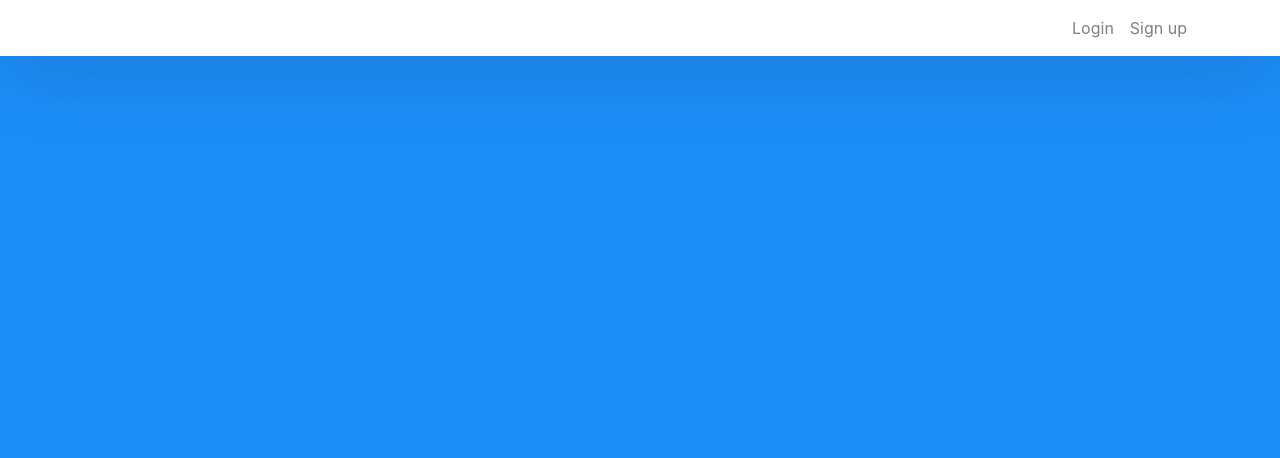
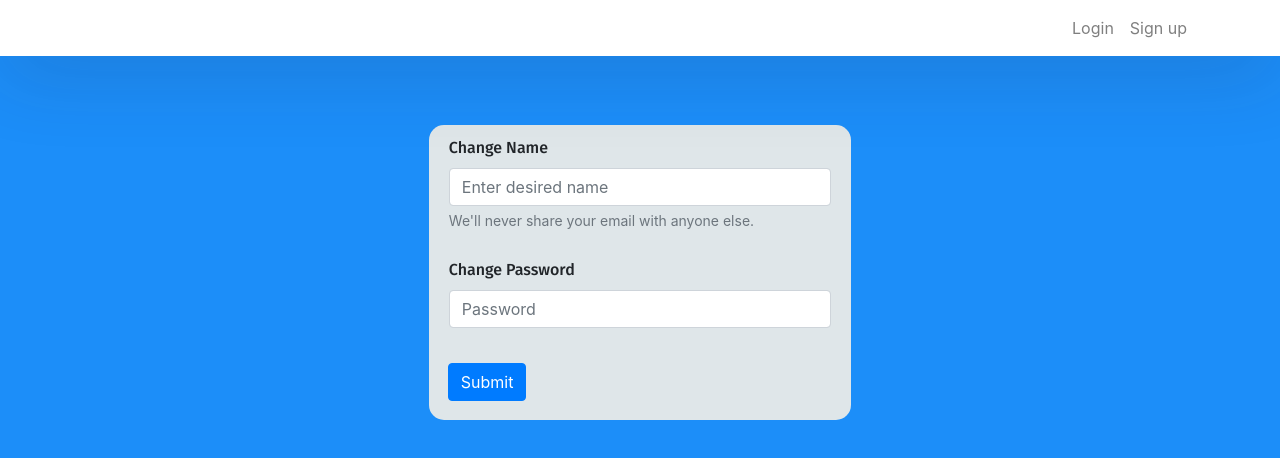
Before and after one commit to vzdrizhni/lunch-front, a React (Create React App) app: page /change in a window 1280 px wide. Shown: the top 458 px of the page. Built offline with nearby package versions, Linux system fonts and the light colour scheme.

Commit message:
Add change creadentials and users display

```diff
--- a/src/components/AdminDropdown/admindropdown.js
+++ b/src/components/AdminDropdown/admindropdown.js
@@ -12,7 +12,7 @@ const Admindropdown = () => {
         <DropdownButton id="dropdown-basic-button" title="Admin button">
             <Link to='/createWeekDay'><Dropdown.Item as="button">Create a weekday</Dropdown.Item></Link>
             <Dropdown.Item as="button" onClick={() => setModalShow(true)}>Create meal item</Dropdown.Item>
-            <Link to='updateWeekDay'><Dropdown.Item as="button">Something else</Dropdown.Item></Link>
+            <Link to='/users'><Dropdown.Item as="button">Users</Dropdown.Item></Link>
             <CreateMenuItem show={modalShow} onHide={() => setModalShow(false)} />
         </DropdownButton>
     )
--- a/src/components/Logout/logout.js
+++ b/src/components/Logout/logout.js
@@ -13,7 +13,7 @@ const Logout = ({logout}) => {
                 <Link className="nav-link" to={"/sign-in"} onClick = {() => logout()}>Logout</Link>
             </li>
             <li className="nav-item">
-                <Link className="nav-link" to={"/order"}>Order</Link>
+                <Link className="nav-link" to={"/change"}>Change Credentials</Link>
             </li>
         </ul>
     )
--- /dev/null
+++ b/src/components/UserItem/userItem.js
@@ -0,0 +1,23 @@
+import { Card } from "react-bootstrap";
+
+const UserItem = () => {
+    return(
+        <Card
+            bg={'Light'.toLowerCase()}
+            text={'dark'}
+            style={{ width: '18rem' }}
+            className="mb-2 super-card"
+            >
+            <Card.Header>Name</Card.Header>
+                <Card.Body>
+                    <Card.Title>{'dark'} Card Title </Card.Title>
+                    <Card.Text>
+                    Some quick example text to build on the card title and make up the bulk
+                    of the card's content.
+                    </Card.Text>
+            </Card.Body>
+        </Card>
+    )
+};
+
+export default UserItem;
--- /dev/null
+++ b/src/pages/ChangeCredentials/change.css
@@ -0,0 +1,16 @@
+.super-form {
+    position: relative;
+    top: 125px;
+    width: 33%;
+    background-color: #dfe6e9;
+    border-radius: 15px;
+    margin: 0 auto;
+}
+
+.ferm-group {
+    padding: 10px 20px 0 20px;
+}
+
+.ferm-btn {
+    margin: 19px !important;
+}
--- /dev/null
+++ b/src/pages/ChangeCredentials/changeCredentials.js
@@ -0,0 +1,58 @@
+import {useState, useEffect} from 'react';
+
+import { Form, Button } from 'react-bootstrap';
+import { connect } from 'react-redux';
+
+import './change.css';
+
+const ChangeCredentials = (props) => {
+    const [allValues, setAllValues] = useState({
+        username: '',
+        password: '',
+    });
+
+    const changeHandler = (e) => {
+        e.preventDefault();
+        fetch('http://localhost:3000/change', {
+            method: 'PUT',
+            headers: {
+                Authorization: 'Bearer ' + props.user.token,
+                'Content-Type': 'application/json',
+            },
+            body: JSON.stringify(allValues)
+        })
+        .then(response => response.json())
+        .then(data => {
+            props.history.push('/');
+        })
+        .catch()
+    }
+
+    const handleChange = e => {
+        setAllValues({...allValues, [e.target.name]: e.target.value})
+    }
+
+    return(
+        <Form className="super-form">
+            <Form.Group controlId="formBasicEmail" className="ferm-group">
+              <Form.Label>Change Name</Form.Label>
+              <Form.Control type="text" placeholder="Enter desired name" name="username" onChange={handleChange} />
+              <Form.Text className="text-muted">
+                We'll never share your email with anyone else.
+              </Form.Text>
+            </Form.Group>
+
+            <Form.Group controlId="formBasicPassword" className="ferm-group">
+              <Form.Label>Change Password</Form.Label>
+              <Form.Control type="password" placeholder="Password" name="password" onChange={handleChange} />
+            </Form.Group>
+            <Button className="ferm-btn" variant="primary" type="submit" onClick={changeHandler}>
+              Submit
+            </Button>
+        </Form>
+    )
+};
+
+const mapStateToProps = state => ({ user: state.user.currentUser });
+
+export default connect(mapStateToProps)(ChangeCredentials);
--- a/src/pages/OrderPage/order.css
+++ b/src/pages/OrderPage/order.css
@@ -2,7 +2,7 @@
     display: flex;
     width: 100%;
     position: relative;
-    top: 80px;
+    top: 125px;
     justify-content: space-around;
     flex-direction: row;
 }
--- /dev/null
+++ b/src/pages/Users/users.css
@@ -0,0 +1,9 @@
+.users-wrapper {
+    display: flex;
+    position: relative;
+    top: 125px;
+}
+
+.super-card {
+    margin: 0 10px;
+}
--- /dev/null
+++ b/src/pages/Users/users.js
@@ -0,0 +1,39 @@
+import { connect } from 'react-redux';
+import {useState, useEffect} from 'react';
+
+import UserItem from '../../components/UserItem/userItem';
+
+import './users.css';
+
+const Users = (props) => {
+
+    const [users, setUsers] = useState([]);
+
+    useEffect(() => {
+        fetch('http://localhost:3000/users', {
+            method: 'GET',
+            headers: {
+                Authorization: 'Bearer ' + props.user.token,
+                'Content-Type': 'application/json',
+            }
+        })
+        .then(response => response.json())
+        .then(data => {
+            console.log(data);
+            setUsers(data.data)
+        })
+        .catch(err => console.log(err))
+    }, [])
+
+    console.log(users);
+
+    return(
+        <div className="users-wrapper">
+            {users.map(item => <UserItem key={item.id} />)}
+        </div>
+    )
+};
+
+const mapStateToProps = state => ({ user: state.user.currentUser });
+
+export default connect(mapStateToProps)(Users);
--- a/src/pages/Weekdays/weekdays.css
+++ b/src/pages/Weekdays/weekdays.css
@@ -3,7 +3,7 @@
     width: 100%;
     flex-wrap: wrap;
     position: relative;
-    top: 80px;
+    top: 125px;
     justify-content: space-around;
 }
 
--- a/src/pages/navbar/navbar.js
+++ b/src/pages/navbar/navbar.js
@@ -10,7 +10,8 @@ import WeekdaysList from '../../pages/Weekdays/weekdaysList'
 import Order from '../OrderPage/orderPage'
 import AdminDropdown from '../../components/AdminDropdown/admindropdown'
 import CreateWeekDay from '../CreateWeekDay/createWeekDay'
-import AllItems from '../../components/AllItems/allItems'
+import ChangeCredentials from '../ChangeCredentials/changeCredentials';
+import Users from '../Users/users';
 
 const NavBar = ({user}) => {
     return (
@@ -41,7 +42,8 @@ const NavBar = ({user}) => {
         <Route path="/sign-up" component={SignUp} />
         <Route path="/weekday/:id" component={Order} />
         <Route exact path='/createWeekDay' component={CreateWeekDay}/>
-        <Route exact path='/order' component={AllItems}/>
+        <Route exact path='/change' component={ChangeCredentials}/>
+        <Route exact path='/users' component={Users}/>
       </Switch>
     </Router>
     )
```
